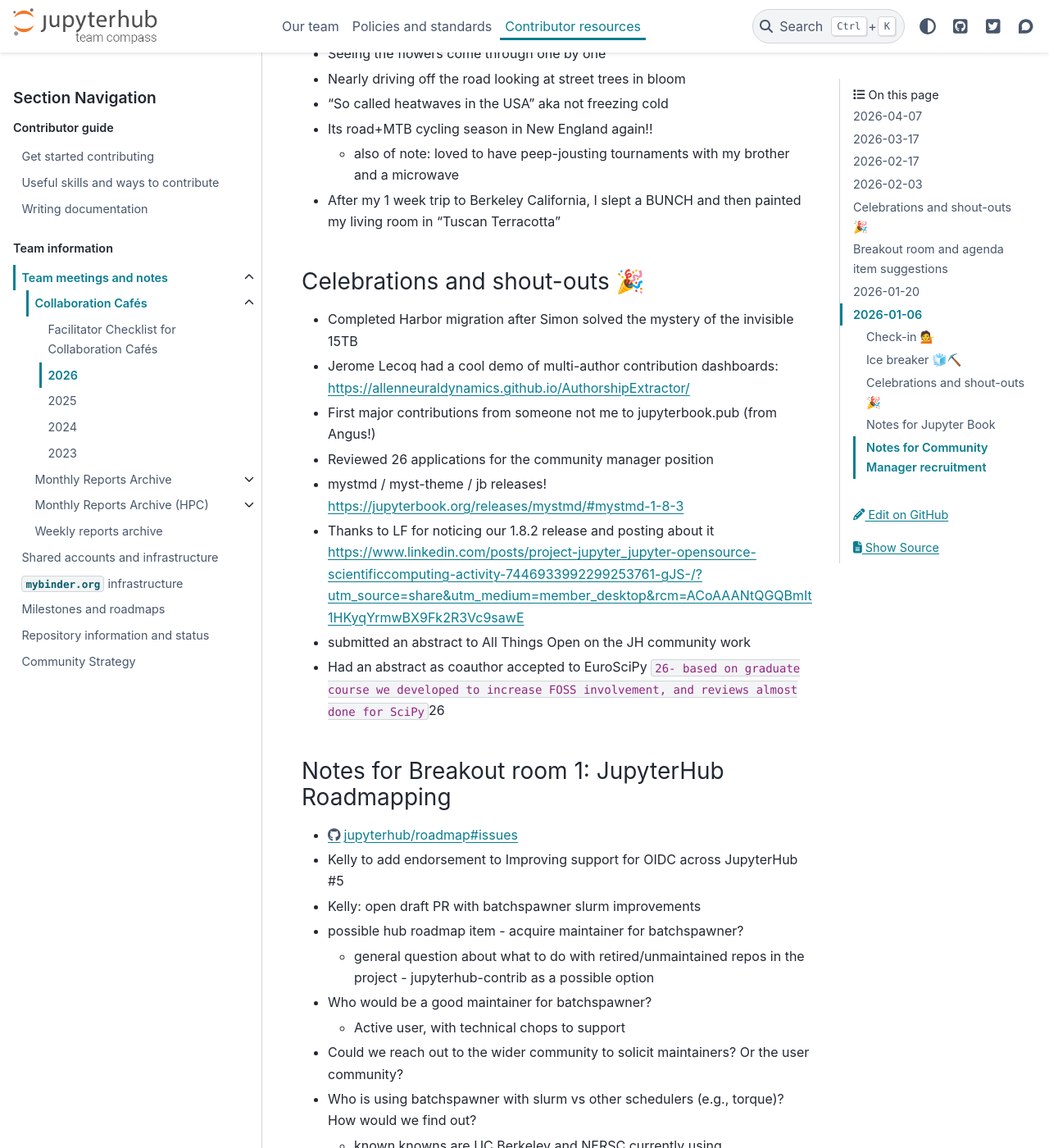
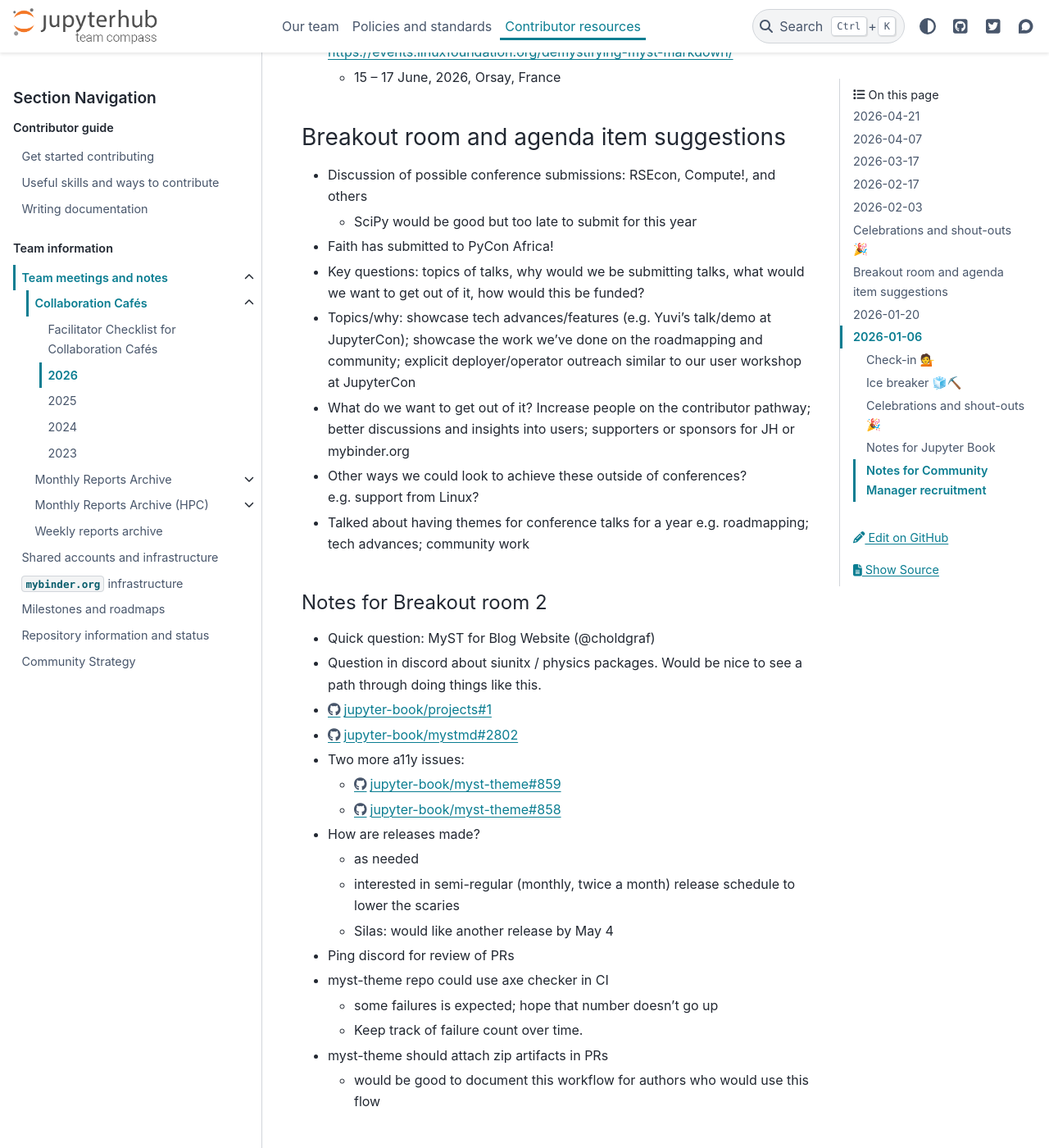
Before and after one commit to jupyterhub/team-compass, a Sphinx documentation site: the page built from docs/meetings/collab-cafe/2026.md, in a window 1280 px wide and 1400 px high, scrolled down 1276 px. Shown: the whole window at 82% size. Built offline with Sphinx 7.4.7 and the PyData theme 0.15.4, drawn with Linux system fonts in a browser that asks for light colours; the version number could not be read and is left out; some of the changed text lies outside the part shown.

Commit message:
Add notes of Collab Cafe from 21 April 2026
Closes https://github.com/jupyterhub/team-compass/issues/898

```diff
--- a/docs/meetings/collab-cafe/2026.md
+++ b/docs/meetings/collab-cafe/2026.md
@@ -1,4 +1,79 @@
 # 2026 Collaboration Cafe Notes Archive
+
+## 2026-04-21
+
+### Check-in 💁
+
+-   Raniere Silva / @rgaiacs / GESIS / Germany
+-   Kirstie Whitaker / @KirstieJane / UC Berkeley / Berkeley, CA
+-   Ryan Lovett / @ryanlovett / UC Berkeley / Berkeley
+-   Silas Santini / @pancakereport / UC Berkeley
+-   Michael Forbes / @mforbes / WSU / Washington State
+-   Harold Campbell / @haroldcampbell / 2i2c / Jamaica
+-   Paolo Marzolo / @pollomarzo
+-   Faith Uniter/@afterthesegfault/NAILUG/ Nairobi, Kenya
+-   Stéfan van der Walt / @stefanv
+-   Arielle Bennett / @Arielle-Bennett / Alan Turing Institute / Boston, USA
+-   Angus Hollands / @agoose77 / 2i2c / Rugby, UK
+-   Chris Holdgraf / @choldgraf / 2i2c / Oakland, CA
+-   Freek Pols / @freekpols / TU Delft / Netherlands
+-   Brigitta Sipőcz / @bsipocz / Caltech / Seattle
+
+### Ice breaker 🧊⛏️
+
+-   Ryan: Lottery winner press conference 🤣
+-   Kirstie: FOSDEM or MozFest
+-   Raniere: Python Brasil <https://python.org.br/>
+-   Michael: Simons Workshop on Turbulence
+-   Arielle: Collaborations Workshop in person; FOSDEM & FOSS backstage
+-   Faith: FOSDEM or ATO
+-   Angus: FOSDEM / scipy
+
+### Celebrations and shout-outs 🎉
+
+Add a note to celebrate the awesome work someone in the community has been doing!
+
+-   Demystifying MyST Markdown in Education: <https://events.linuxfoundation.org/demystifying-myst-markdown/>
+    -   15 -- 17 June, 2026, Orsay, France
+
+### Breakout room and agenda item suggestions
+
+-   Discussion of possible conference submissions: RSEcon, Compute!, and others
+    -   SciPy would be good but too late to submit for this year
+-   Faith has submitted to PyCon Africa!
+-   Key questions: topics of talks, why would we be submitting talks, what would we want to get out of it, how would this be funded?
+-   Topics/why: showcase tech advances/features (e.g. Yuvi's talk/demo at JupyterCon); showcase the work we've done on the roadmapping and community; explicit deployer/operator outreach similar to our user workshop at JupyterCon
+-   What do we want to get out of it? Increase people on the contributor pathway; better discussions and insights into users; supporters or sponsors for JH or mybinder.org
+-   Other ways we could look to achieve these outside of conferences? e.g. support from Linux?
+-   Talked about having themes for conference talks for a year e.g. roadmapping; tech advances; community work
+
+#### Notes for Breakout room 2
+
+-   Quick question: MyST for Blog Website (@choldgraf)
+
+-   Question in discord about siunitx / physics packages. Would be nice to see a path through doing things like this.
+
+-   <https://github.com/orgs/jupyter-book/projects/1/views/7?query=sort%3Aupdated-desc+is%3Aopen>
+
+-   <https://github.com/jupyter-book/mystmd/issues/2802>
+
+-   Two more a11y issues:
+    -   <https://github.com/jupyter-book/myst-theme/issues/859>
+    -   <https://github.com/jupyter-book/myst-theme/issues/858>
+
+-   How are releases made?
+    -   as needed
+    -   interested in semi-regular (monthly, twice a month) release schedule to lower the scaries
+    -   Silas: would like another release by May 4
+
+-   Ping discord for review of PRs
+
+-   myst-theme repo could use axe checker in CI
+    -   some failures is expected; hope that number doesn't go up
+    -   Keep track of failure count over time.
+
+-   myst-theme should attach zip artifacts in PRs
+    -   would be good to document this workflow for authors who would use this flow
 
 ## 2026-04-07
 
```
